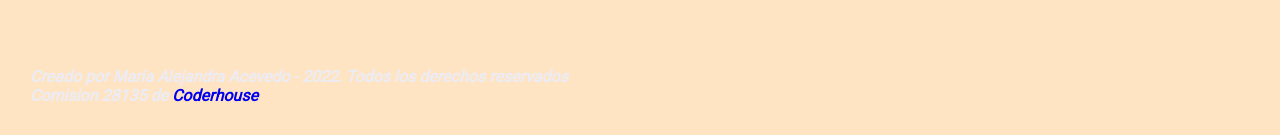
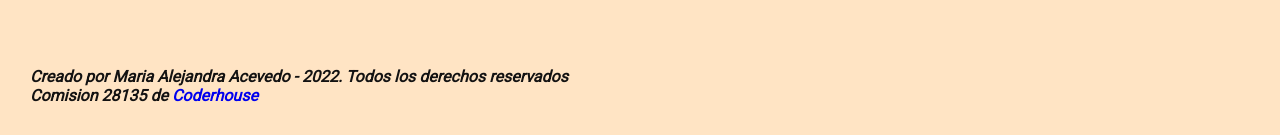
Before and after one commit to mariaalejandraacevedo/proyecto-final-coder, a website: page galeria.html in a window 1280 px wide. Shown: the part 2005-2140 px from the top of the page. Drawn offline with Linux system fonts and the light colour scheme.

Commit message:
ajuste footer.

```diff
--- a/galeria.html
+++ b/galeria.html
@@ -92,8 +92,8 @@
         </div>
     </main>
     <footer class="pie">
-        <p class="red">Creado por Maria Alejandra Acevedo - 2022. Todos los derechos reservados</p>
-        <p class="red">Comision 28135 de <a href="https://www.coderhouse.com">Coderhouse</a></p>
+        <p>Creado por Maria Alejandra Acevedo - 2022. Todos los derechos reservados</p>
+        <p>Comision 28135 de <a href="https://www.coderhouse.com">Coderhouse</a></p>
     </footer>
 </body>
 </html>
```
Also changed, not shown: informacion.html (+2 -2 lines), ubicacion.html (+2 -2 lines).
